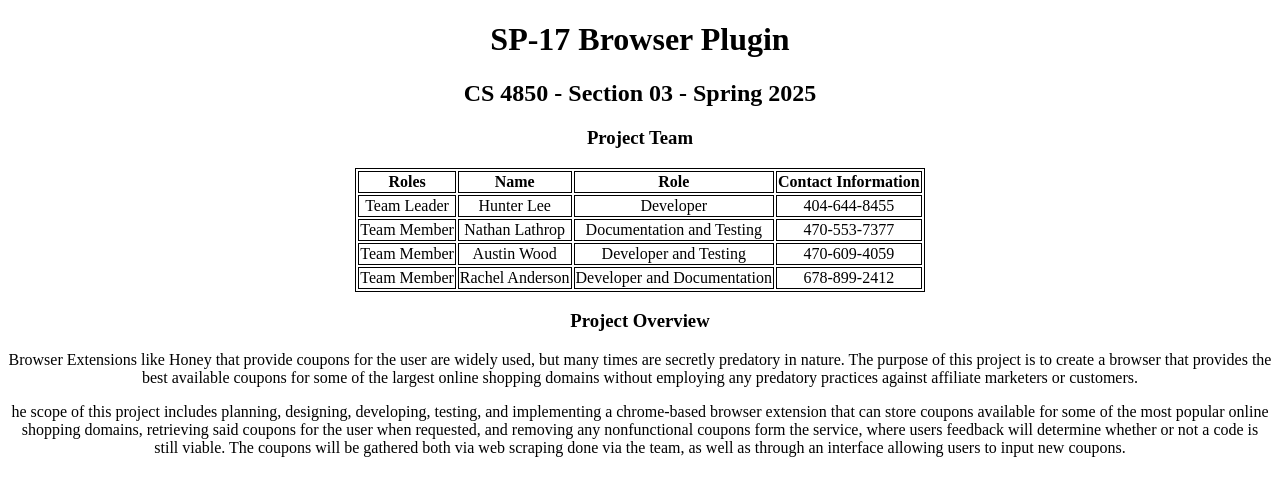
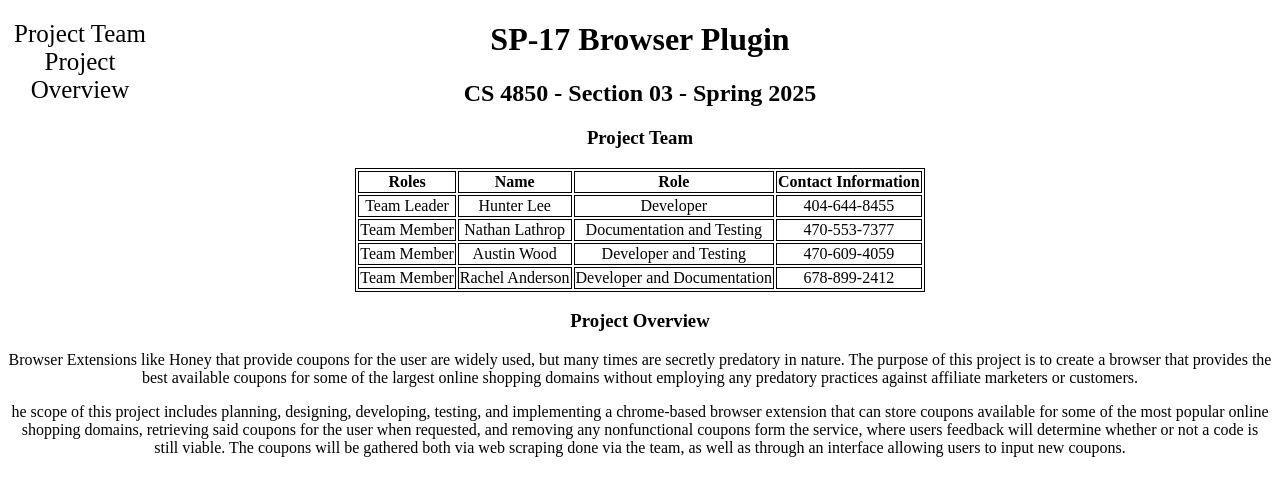
Before and after one commit to SP-17-PlugIn-Project/BrowserPlugIn, a browser extension: page docs/index.html in a window 1280 px wide. Drawn offline with Linux system fonts and the light colour scheme.

Commit message:
Update index.html
adds line 14-19, creates a sidebar for easy navigation later on - unfinished

```diff
--- a/docs/index.html
+++ b/docs/index.html
@@ -11,6 +11,14 @@
 </head>
 
 <body>
+   <!-- Side bar navigation -->
+   <div class="sidebar">
+	   <a href="#">Project Team</a>
+  	   <a href="#">Project Overview</a>
+   </div>
+
+   <!-- Page Content -->
+   <div class="main">
 	<h1>SP-17 Browser Plugin</h1>
 	<h2>CS 4850 - Section 03 - Spring 2025</h2>
 	<h3>Project Team</h3>
@@ -50,7 +58,7 @@
 	<p>Browser Extensions like Honey that provide coupons for the user are widely used, but many times are secretly predatory in nature. The purpose of this project is to create a browser that provides the best available coupons for some of the largest online shopping domains without employing any predatory practices against affiliate marketers or customers.  	</p>
 	<p>he scope of this project includes planning, designing, developing, testing, and implementing a chrome-based browser extension that can store coupons available for some of the most popular online shopping domains, retrieving said coupons for the user when requested, and removing any nonfunctional coupons form the service, where users feedback will determine whether or not a code is still viable. The coupons will be gathered both via web scraping done via the team, as well as through an interface allowing users to input new coupons.</p>
 	<script src="main.js"></script>
-
+   </div>
 </body>
 
 </html>
```
